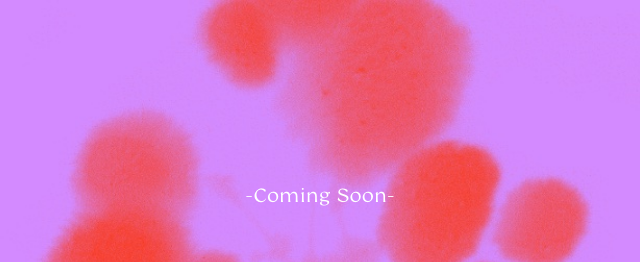
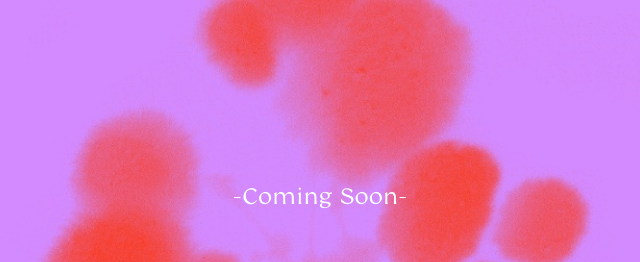
Before and after one commit to colinevel/Thyrse, a plain HTML site: page index.html in a window 1280 px wide. Shown: the top 262 px of the page, 320-960 px from the left. Drawn offline with Linux system fonts and the light colour scheme.

Commit message:
Fix styles

```diff
--- a/index.html
+++ b/index.html
@@ -8,7 +8,7 @@
   </head>
   <body>
     <div id="page">
-      <h2>-Coming Soon-</h2>
+      <h2 id="comingsoon">-Coming Soon-</h2>
       <div id="logo-letters">
         <img alt="thyrse_logo_letters" src="logo1.png" />
       </div>
--- a/styles.css
+++ b/styles.css
@@ -23,7 +23,10 @@ html, body {
 
 h2 {
     font-weight: normal;
-    font-size: 1.2em;
+}
+
+#comingsoon {
+    font-size: 1.4em;
 }
 
 a {
@@ -67,6 +70,7 @@ a {
 }
 
 #instagram h2 {
+    font-size: 1.2em;
     padding-top: 2em;
     padding-bottom: 2em;
     display: flex;
```
